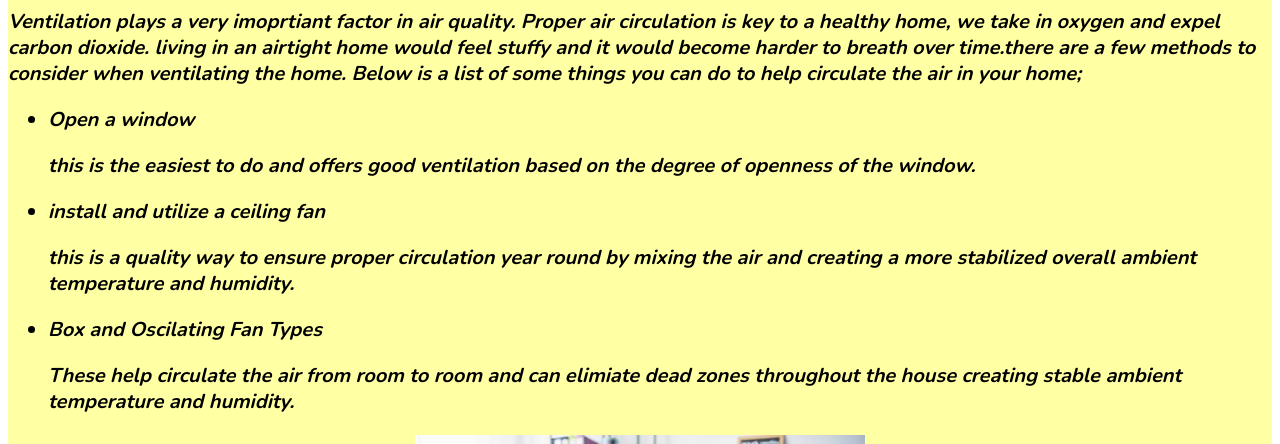
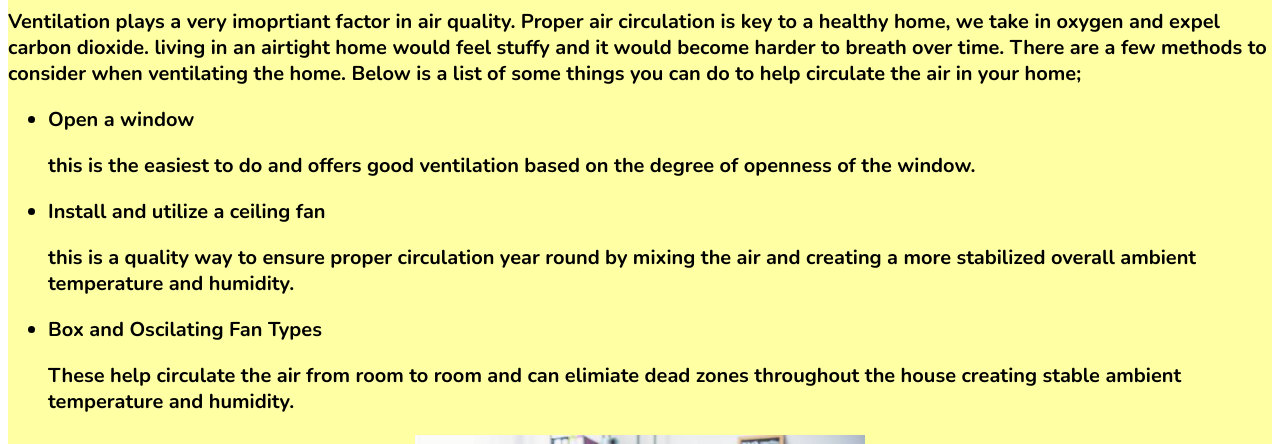
Before and after one commit to EricP227/Coffee_Shop, a plain HTML site: page index.html in a window 1280 px wide. Shown: the part 656-1100 px from the top of the page. Drawn offline with nearby package versions, Linux system fonts and the light colour scheme.

Commit message:
update again, spelling and such

```diff
--- a/index.html
+++ b/index.html
@@ -21,11 +21,11 @@
     <main>
         <section id="ventilation">
             <h2 class="box">Ventilation</h2>
-            <p>Ventilation plays a very imoprtiant factor in air quality. Proper air circulation is key to a healthy home, we take in oxygen and expel carbon dioxide. living in an airtight home would feel stuffy and it would become harder to breath over time.there are a few methods to consider when ventilating the home. Below is a list of some things you can do to help circulate the air in your home;</p>
+            <p>Ventilation plays a very imoprtiant factor in air quality. Proper air circulation is key to a healthy home, we take in oxygen and expel carbon dioxide. living in an airtight home would feel stuffy and it would become harder to breath over time. There are a few methods to consider when ventilating the home. Below is a list of some things you can do to help circulate the air in your home;</p>
             <ul>
                 <li>Open a window</li>
                 <p>this is the easiest to do and offers good ventilation based on the degree of openness of the window.</p>
-                <li>install and utilize a ceiling fan</li>
+                <li>Install and utilize a ceiling fan</li>
                 <p>this is a quality way to ensure proper circulation year round by mixing the air and creating a more stabilized overall ambient temperature and humidity.</p>
                 <li>Box and Oscilating Fan Types</li>
                 <p>These help circulate the air from room to room and can elimiate dead zones throughout the house creating stable ambient temperature and humidity.</p>
--- a/style.css
+++ b/style.css
@@ -61,9 +61,9 @@ ul a li{
 }
 body{
     @import url('https://fonts.googleapis.com/css2?family=Nunito:wght@300;400;700&display=swap');
-    font-family: 'Nunito', sans-serif;
+    font-family: 'Nunito', serif;
     background-color:rgb(255, 255, 255);
-    font-style: oblique;
+    font-style: normal;
     font-weight: 900;
     font-size: 20px;
     line-height: 1.3;
```
